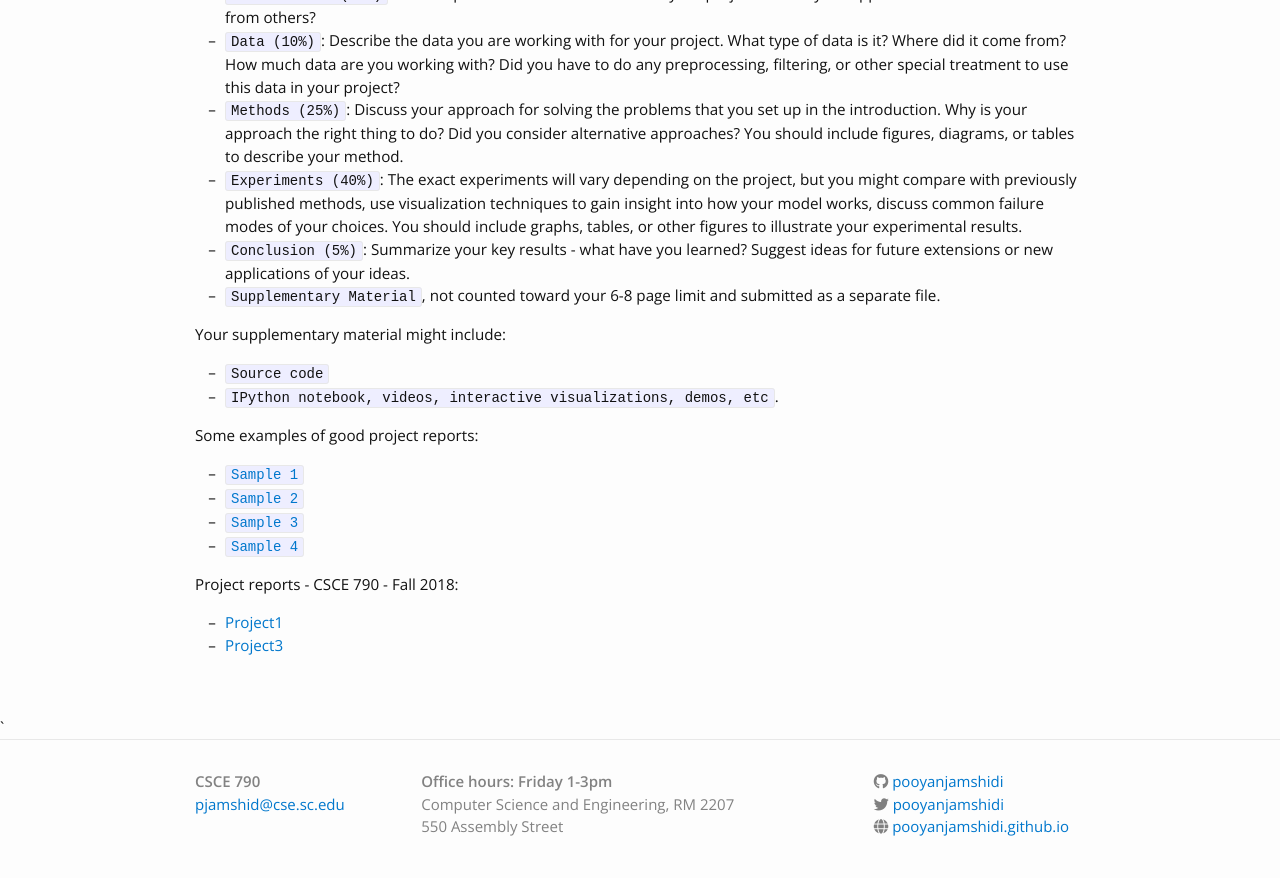
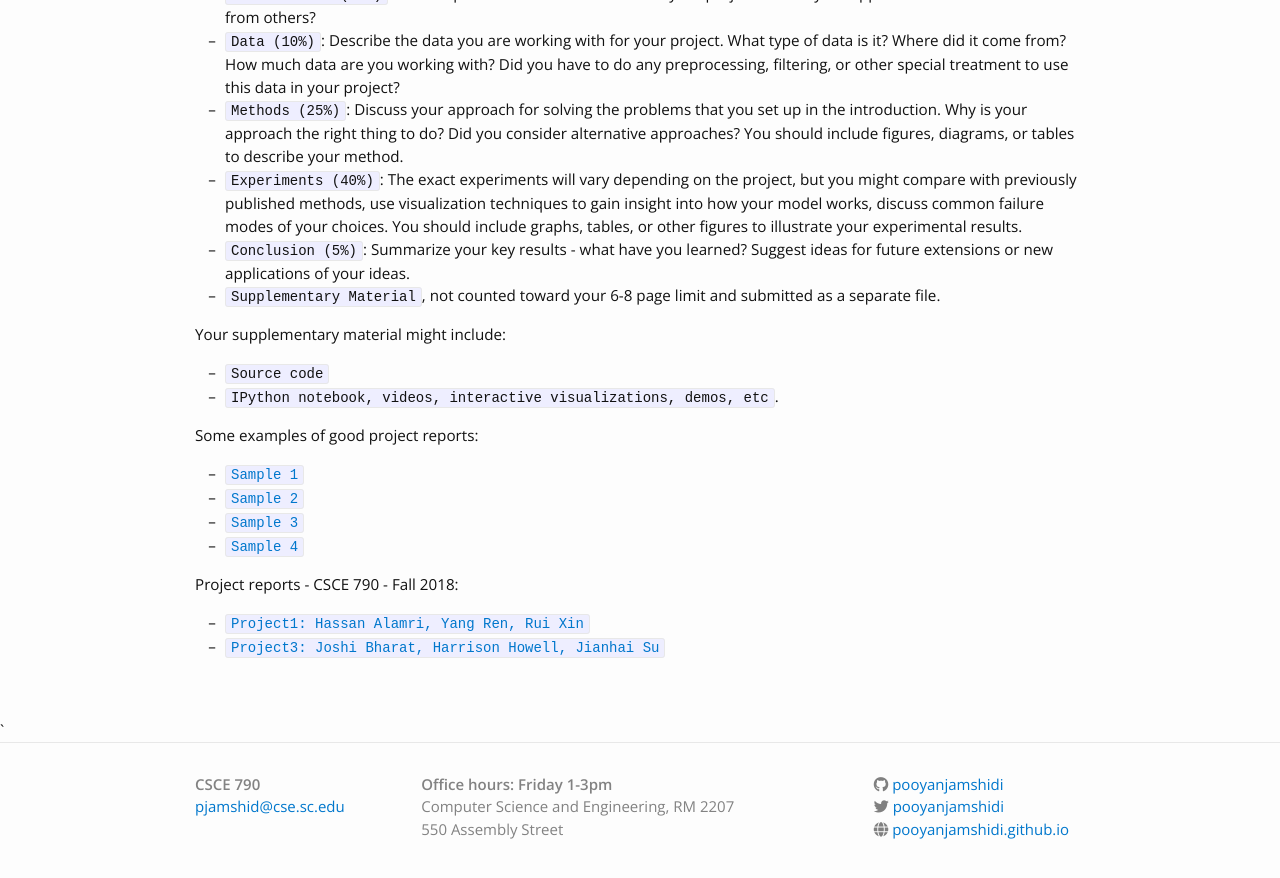
Before and after one commit to pooyanjamshidi/mls, a Jekyll site: the page built from projects.md, in a window 1280 px wide and 900 px high, scrolled down 769 px. Shown: the top 878 px of the window. Built offline with Jekyll 4.4.1, drawn with Linux system fonts in a browser that asks for light colours; nearby versions of some CDN libraries.

Commit message:
added project fall 2018

```diff
--- a/projects.md
+++ b/projects.md
@@ -54,5 +54,5 @@
 - [`Sample 4`](http://cs231n.stanford.edu/reports/2017/pdfs/116.pdf)
 
 Project reports - CSCE 790 - Fall 2018:
-- [Project1](https://github.com/pooyanjamshidi/mls/blob/master/reports/2018/pdfs/project1.pdf)
-- [Project3](https://github.com/pooyanjamshidi/mls/blob/master/reports/2018/pdfs/project3.pdf)
+- [`Project1: Hassan Alamri, Yang Ren, Rui Xin`](https://github.com/pooyanjamshidi/mls/blob/master/reports/2018/pdfs/project1.pdf)
+- [`Project3: Joshi Bharat, Harrison Howell, Jianhai Su`](https://github.com/pooyanjamshidi/mls/blob/master/reports/2018/pdfs/project3.pdf)
```
